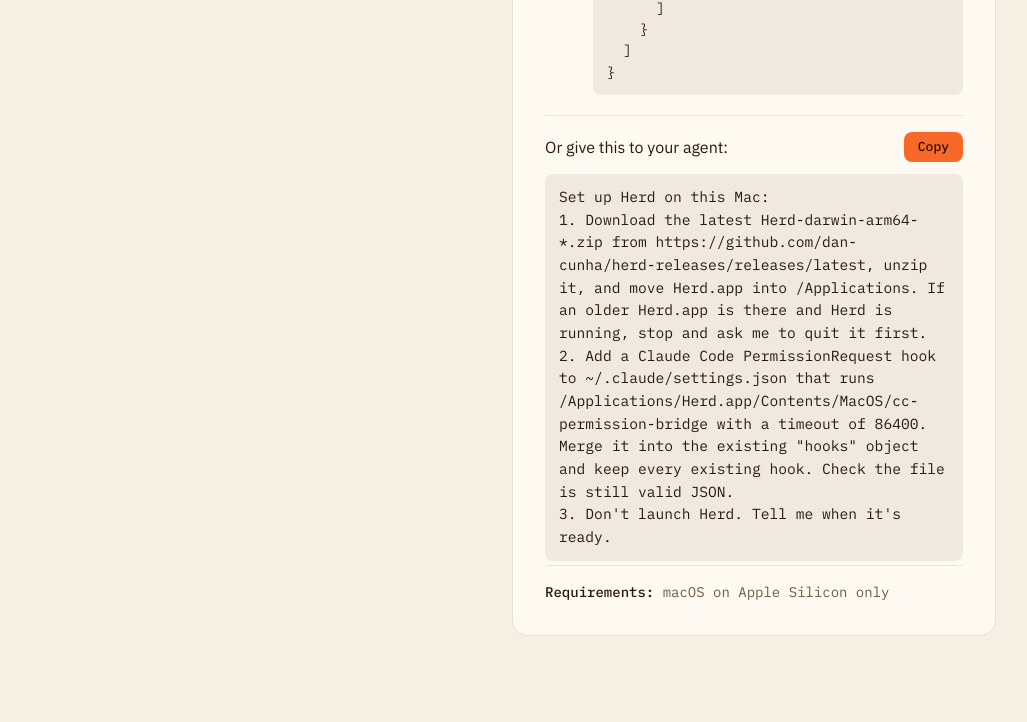
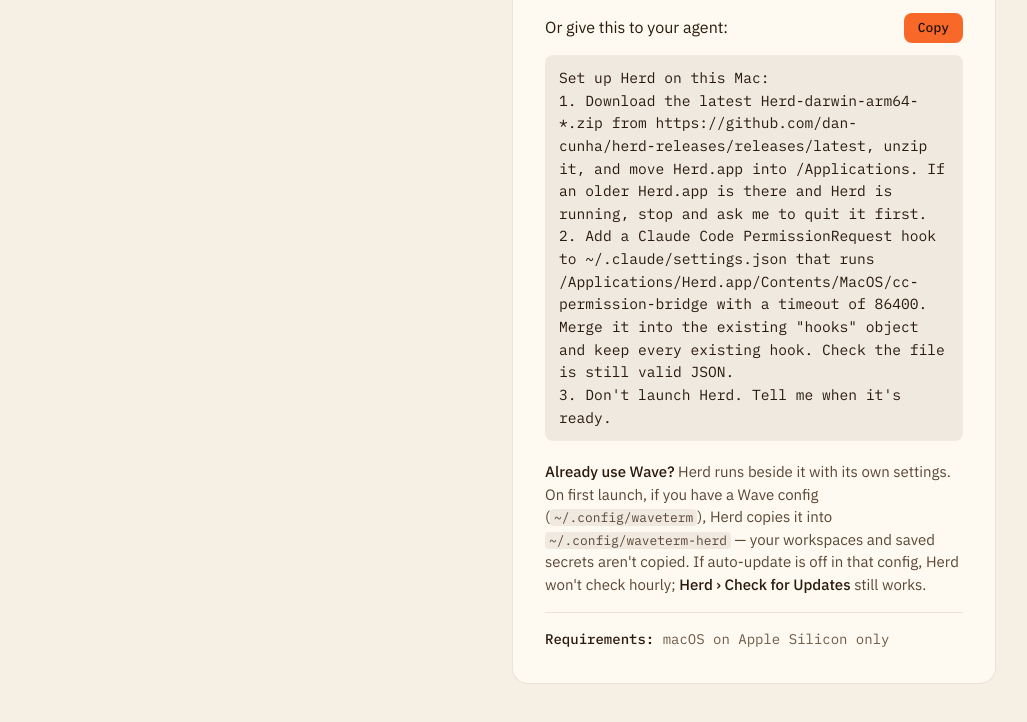
Before and after one commit to dan-cunha/herd-releases, a plain HTML site: page index.html in a window 1280 px wide. Shown: the part 708-1430 px from the top of the page, without its empty margins (126-1153 px from the left). Drawn offline with Linux system fonts and the light colour scheme; no server answers.

Commit message:
Move the Wave config step into an aside note
❉✽❉

```diff
--- a/index.html
+++ b/index.html
@@ -247,6 +247,14 @@
   .copy:active { transform: scale(0.98); }
   .copy:focus-visible { outline: 3px solid var(--ink); outline-offset: 4px; }
 
+  .note {
+    margin: 20px 0 16px;
+    font-size: 15px;
+    line-height: 1.5;
+    color: var(--secondary);
+  }
+  .note strong { color: var(--ink); }
+
   .requirements {
     margin: 4px 0 0;
     padding-top: 16px;
@@ -292,7 +300,6 @@
     <h2>Setup</h2>
     <ol>
       <li>Unzip the download, drag <code>Herd.app</code> into <code>/Applications</code>, and open it.</li>
-      <li>On first launch, Herd copies <code>~/.config/waveterm</code> into <code>~/.config/waveterm-herd</code>. If that Wave config has auto-update off, Herd won't check hourly; <strong>Herd &rsaquo; Check for Updates</strong> still works.</li>
       <li>Permission prompts in the Herd pane need a Claude Code <code>PermissionRequest</code> hook. Add this to <code>~/.claude/settings.json</code>, merging into an existing <code>"hooks"</code> object if there is one:
 <pre><code>"hooks": {
   "PermissionRequest": [
@@ -318,6 +325,9 @@
 2. Add a Claude Code PermissionRequest hook to ~/.claude/settings.json that runs /Applications/Herd.app/Contents/MacOS/cc-permission-bridge with a timeout of 86400. Merge it into the existing "hooks" object and keep every existing hook. Check the file is still valid JSON.
 3. Don't launch Herd. Tell me when it's ready.</code></pre>
     </div>
+    <aside class="note">
+      <strong>Already use Wave?</strong> Herd runs beside it with its own settings. On first launch, if you have a Wave config (<code>~/.config/waveterm</code>), Herd copies it into <code>~/.config/waveterm-herd</code> &mdash; your workspaces and saved secrets aren't copied. If auto-update is off in that config, Herd won't check hourly; <strong>Herd &rsaquo; Check for Updates</strong> still works.
+    </aside>
     <p class="requirements"><strong>Requirements:</strong> macOS on Apple Silicon only</p>
   </section>
 </main>
```
